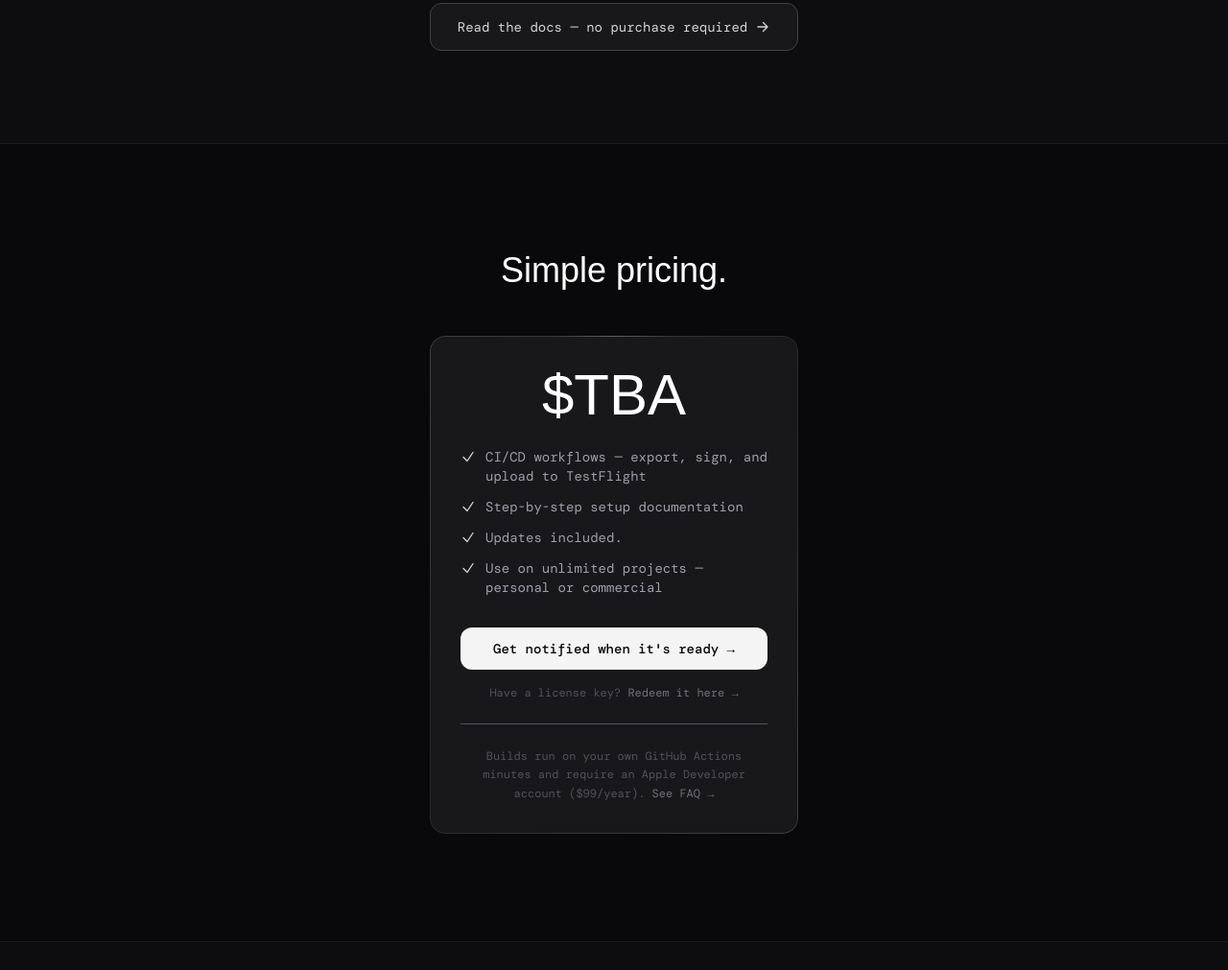
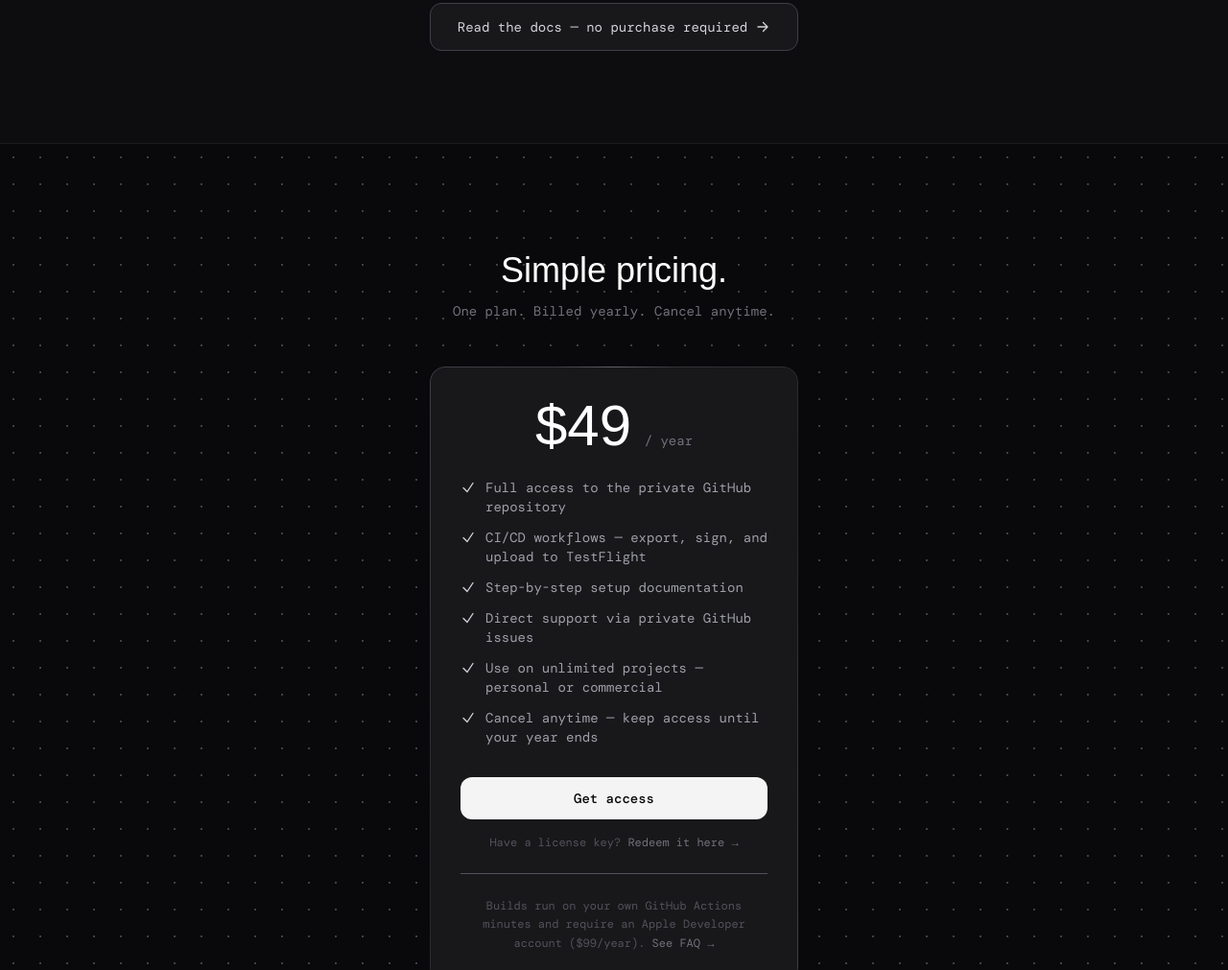
Before and after one commit to ShipGodot/shipgodot.github.io, a website: page static/index.html in a window 1280 px wide. Shown: the part 2629-3640 px from the top of the page at 96% size. Drawn offline with nearby package versions, Linux system fonts and the light colour scheme; files that its build step writes are made by us from their sources; a web font is replaced by a local one.

Commit message:
Static: Update pricing information and add link to purchase

```diff
--- a/static/index.html
+++ b/static/index.html
@@ -193,20 +193,24 @@
     </div>
   </section>
   <!-- Pricing -->
+  <div class="dot-grid">
   <section id="pricing" class="max-w-5xl mx-auto px-6 py-28">
     <div class="text-center mb-12">
       <h2 class="font-display text-3xl sm:text-4xl text-white mb-3">Simple pricing.</h2>
+      <p class="text-zinc-500 text-sm">One plan. Billed yearly. Cancel anytime.</p>
     </div>
-
     <div class="max-w-sm mx-auto">
       <div class="glow-card rounded-2xl p-8 text-center relative overflow-hidden">
         <div class="absolute top-0 left-1/2 -translate-x-1/2 w-32 h-px bg-gradient-to-r from-transparent via-zinc-400/40 to-transparent"></div>
-
         <div class="mb-6">
-          <span class="font-display text-6xl text-white">$TBA</span>
+          <span class="font-display text-6xl text-white">$49</span>
+          <span class="text-zinc-500 text-sm ml-1">/ year</span>
         </div>
-
         <ul class="text-left space-y-3 mb-8 text-sm text-zinc-400">
+          <li class="flex items-start gap-2.5">
+            <svg class="w-4 h-4 text-zinc-300 mt-0.5 shrink-0" fill="none" viewBox="0 0 24 24" stroke="currentColor" stroke-width="2"><path stroke-linecap="round" stroke-linejoin="round" d="M4.5 12.75l6 6 9-13.5"/></svg>
+            Full access to the private GitHub repository
+          </li>
           <li class="flex items-start gap-2.5">
             <svg class="w-4 h-4 text-zinc-300 mt-0.5 shrink-0" fill="none" viewBox="0 0 24 24" stroke="currentColor" stroke-width="2"><path stroke-linecap="round" stroke-linejoin="round" d="M4.5 12.75l6 6 9-13.5"/></svg>
             CI/CD workflows — export, sign, and upload to TestFlight
@@ -217,18 +221,21 @@
           </li>
           <li class="flex items-start gap-2.5">
             <svg class="w-4 h-4 text-zinc-300 mt-0.5 shrink-0" fill="none" viewBox="0 0 24 24" stroke="currentColor" stroke-width="2"><path stroke-linecap="round" stroke-linejoin="round" d="M4.5 12.75l6 6 9-13.5"/></svg>
-            Updates included.
+            Direct support via private GitHub issues
           </li>
           <li class="flex items-start gap-2.5">
             <svg class="w-4 h-4 text-zinc-300 mt-0.5 shrink-0" fill="none" viewBox="0 0 24 24" stroke="currentColor" stroke-width="2"><path stroke-linecap="round" stroke-linejoin="round" d="M4.5 12.75l6 6 9-13.5"/></svg>
             Use on unlimited projects — personal or commercial
           </li>
+          <li class="flex items-start gap-2.5">
+            <svg class="w-4 h-4 text-zinc-300 mt-0.5 shrink-0" fill="none" viewBox="0 0 24 24" stroke="currentColor" stroke-width="2"><path stroke-linecap="round" stroke-linejoin="round" d="M4.5 12.75l6 6 9-13.5"/></svg>
+            Cancel anytime — keep access until your year ends
+          </li>
         </ul>
-        <a href="#newsletter"
-          class="btn-primary block w-full py-3 rounded-xl bg-zinc-100 text-zinc-950 font-medium text-sm hover:bg-white transition-colors text-center">
-          Get notified when it's ready →
+        <a href="https://app.shipgodot.com/checkout/buy/2471432d-d4b8-4406-ac66-946d00a1ab51"
+          class="btn-primary block w-full py-3 rounded-xl bg-zinc-100 text-zinc-950 font-medium text-sm hover:bg-white transition-colors">
+          Get access
         </a>
-
         <p class="mt-4 text-xs text-zinc-600">Have a license key? <a href="redeem" class="text-zinc-500 hover:text-zinc-300 transition-colors">Redeem it here →</a></p>
         <p class="border-t mt-6 pt-6 text-xs text-zinc-600 text-center leading-relaxed">
           Builds run on your own GitHub Actions minutes and require an Apple Developer account ($99/year).
@@ -237,6 +244,7 @@
       </div>
     </div>
   </section>
+  </div>
 
 <!-- Newsletter -->
 <section id="newsletter" class="border-t border-zinc-800/60 bg-zinc-900/30 py-24 px-6">
```
